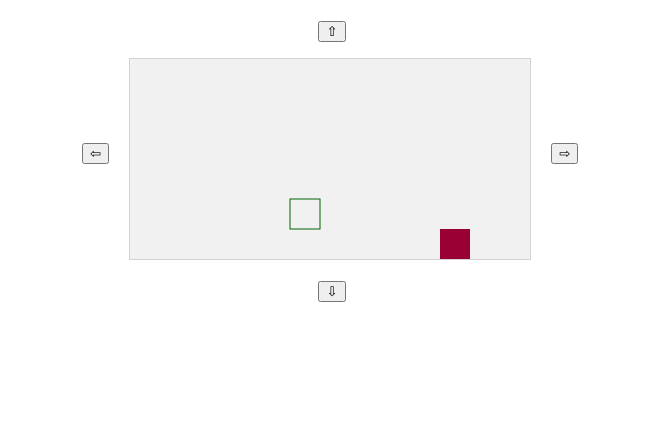
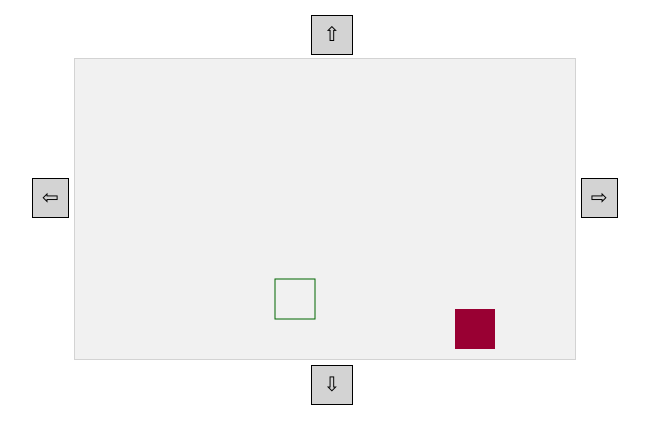
Before and after one commit to despadam/DemographicsPrediction, a plain HTML site: page frontend/block-game.html in a window 1280 px wide. Shown: the whole page, without its empty margins (308-957 px from the left). Drawn offline with Linux system fonts and the light colour scheme.

Commit message:
block game css & validate

```diff
--- a/frontend/assets/block-game.css
+++ b/frontend/assets/block-game.css
@@ -3,59 +3,71 @@ body {
 }
 
 #game-container {
-    width: 500px;
-    height: 300px;
+    width: 600px;
+    height: 400px;
     position: relative;
     margin: auto;
-}
-
-.up-button {
-    position: absolute;
-    top: 0;
-    width: 500px;
-    height: 50px;
-    text-align: center;
-    padding-top: 10px;
-}
-
-.down-button {
-    position: absolute;
-    top: 250px;
-    width: 500px;
-    height: 50px;
-    text-align: center;
-    padding-top: 20px;
 }
 
 .canvas-container {
     position: absolute;
     top: 50px;
-    width: 500px;
-    height: 200px;
+    width: 600px;
+    height: 300px;
 }
 
 #canvas {
-    width: 400px;
-    height: 200px;
+    width: 500px;
+    height: 300px;
     border: 1px solid #d3d3d3;
     background-color: #f1f1f1;
     float: left;
 }
 
-.left-button {
-    margin-top: 85px;
-    margin-right: 20px;
+button {
+    background-color: lightgray;
+    border: solid 1px;
+    font-size: 20px;
+    font-family: Mukta;
+    cursor: pointer;
+}
+
+button:hover {
+    opacity: 0.8;
+}
+
+.up-button, .down-button {
+    position: absolute;
+    text-align: center;
+    width: 600px;
+    height: 50px;
+    padding-top: 7px;
+}
+
+.up-button button, .down-button button {
+    padding: 2px 12px;
+}
+
+.up-button {
+    top: 0;
+}
+
+.down-button {
+    top: 350px;
+}
+
+.left-button, .right-button {
+    margin-top: 120px;
+    padding: 2px 9px;
     float: left;
 }
 
-.right-button {
-    margin-top: 85px;
-    margin-left: 20px;
-    float: left;
+.left-button {
+    margin-right: 5px;
 }
 
-button {
-    cursor: pointer;
+.right-button {
+    margin-left: 5px;
 }
 
 #done {
@@ -67,4 +79,5 @@ button {
     text-align: center;
     font-size: 140%;
     margin: auto;
+    margin-top: 50px;
 }
--- a/frontend/block-game.html
+++ b/frontend/block-game.html
@@ -17,8 +17,8 @@
 
 				myGameArea = {
 					start: function() {
-						canvas.width = 400;
-						canvas.height = 200;
+						canvas.width = 500;
+						canvas.height = 300;
 						this.context = canvas.getContext("2d");
 						updateGameArea();
 					},
@@ -32,21 +32,21 @@
 
 			function startGame() {
 				var Xs = [], Ys = [];
-				for (var i = 0; i <= 370; i += 10) {
+				for (var i = 0; i <= 460; i += 10) {
 					Xs.push(i);
 				}
-				for (var i = 0; i <= 170; i += 10) {
+				for (var i = 0; i <= 260; i += 10) {
 					Ys.push(i);
 				}
 
 				var posX, posY;
 				posX = Xs[Math.floor(Math.random() * Xs.length)];
 				posY = Ys[Math.floor(Math.random() * Ys.length)];
-				myGamePiece = new pieceComponent(30, 30, "#990033", posX, posY);
+				myGamePiece = new pieceComponent(40, 40, "#990033", posX, posY);
 
 				posX = Xs[Math.floor(Math.random() * Xs.length)];
 				posY = Ys[Math.floor(Math.random() * Ys.length)];
-				myGameTarget = new targetComponent(30, 30, "#006600", posX, posY);
+				myGameTarget = new targetComponent(40, 40, "#006600", posX, posY);
 				myGameArea.start();
 			}
 
@@ -65,10 +65,10 @@
 				}
 
 				this.newPos = function() {
-					if (this.x + this.speedX >= 0 && this.x + this.speedX <= 370) {
+					if (this.x + this.speedX >= 0 && this.x + this.speedX <= 460) {
 						this.x += this.speedX;
 					}
-					if (this.y + this.speedY >= 0 && this.y + this.speedY <= 170) {
+					if (this.y + this.speedY >= 0 && this.y + this.speedY <= 260) {
 						this.y += this.speedY;
 					}
 
```
Also changed, not shown: frontend/index.html (+4 -8 lines).
